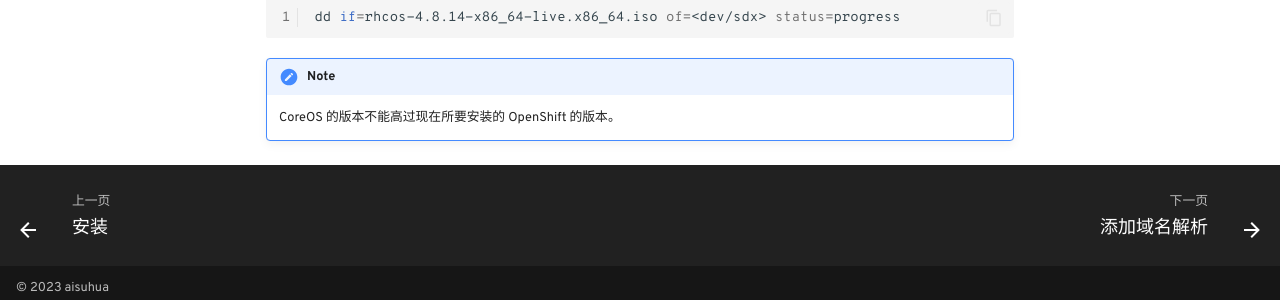
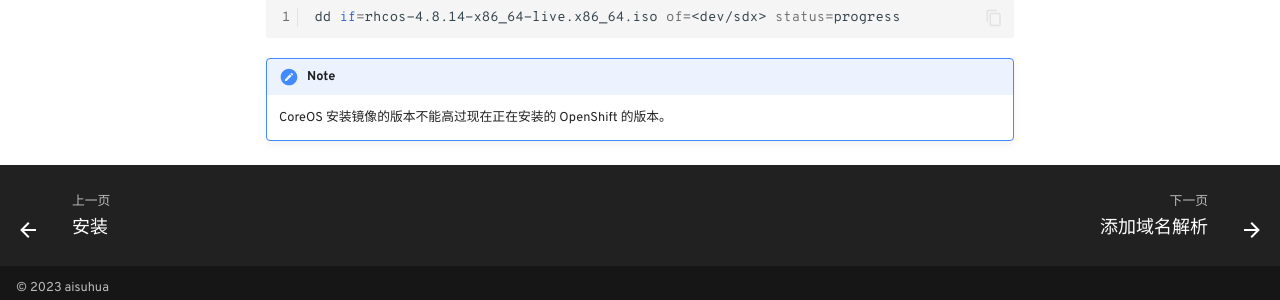
Before and after one commit to aisuhua/aisuhua.github.io, an MkDocs documentation site: the page built from docs/openshift/install/download.md, in a window 1280 px wide and 900 px high, scrolled down 659 px. Shown: the part 569-869 px from the top of the window. Built offline with MkDocs 1.6.1 and Material for MkDocs 9.7.7, drawn with Linux system fonts in a browser that asks for light colours; comment, search, counter and statistics services are not loaded.

Commit message:
Update download.md

```diff
--- a/docs/openshift/install/download.md
+++ b/docs/openshift/install/download.md
@@ -50,4 +50,4 @@
 
 !!! note
 
-    CoreOS 的版本不能高过现在所要安装的 OpenShift 的版本。
+    CoreOS 安装镜像的版本不能高过现在正在安装的 OpenShift 的版本。
```
